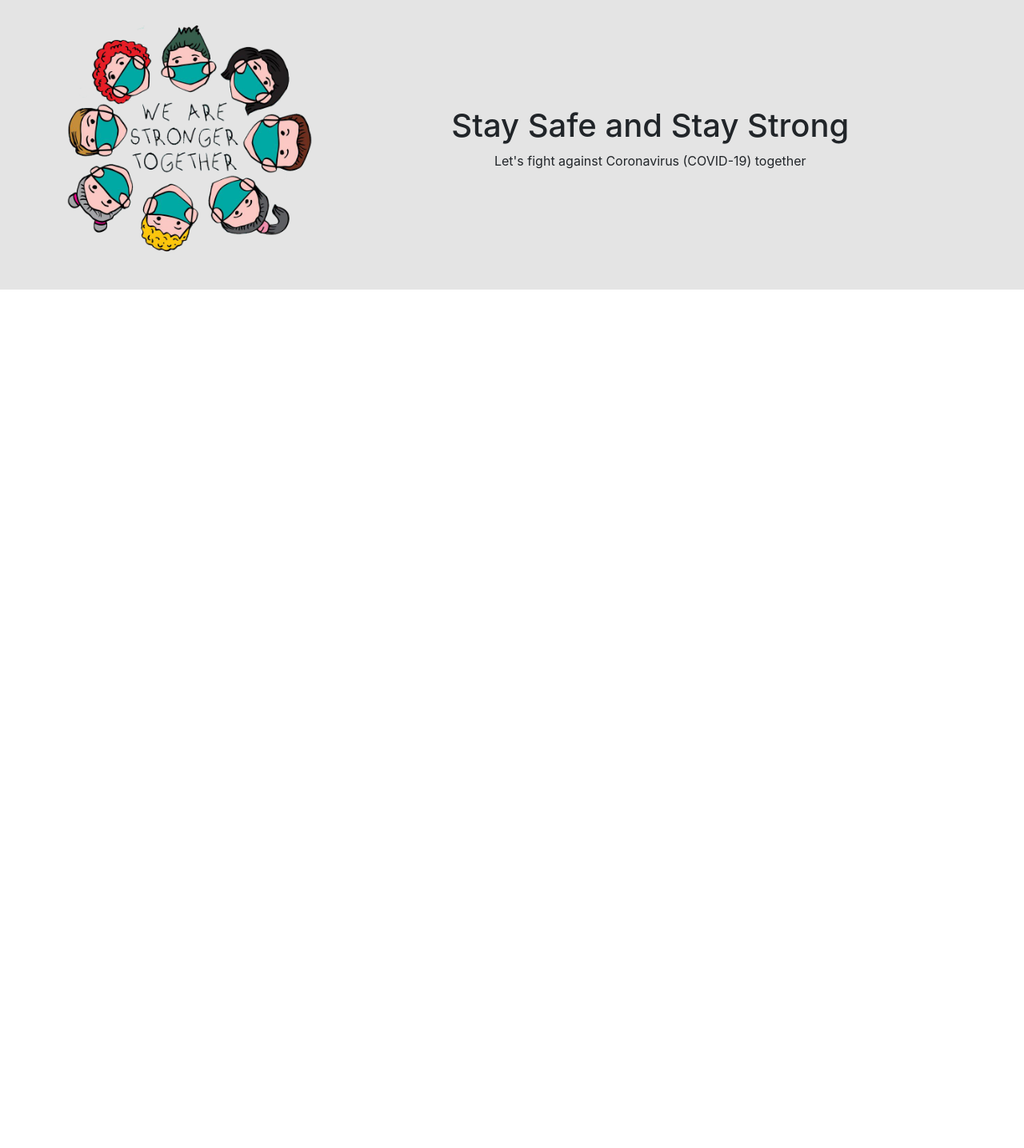
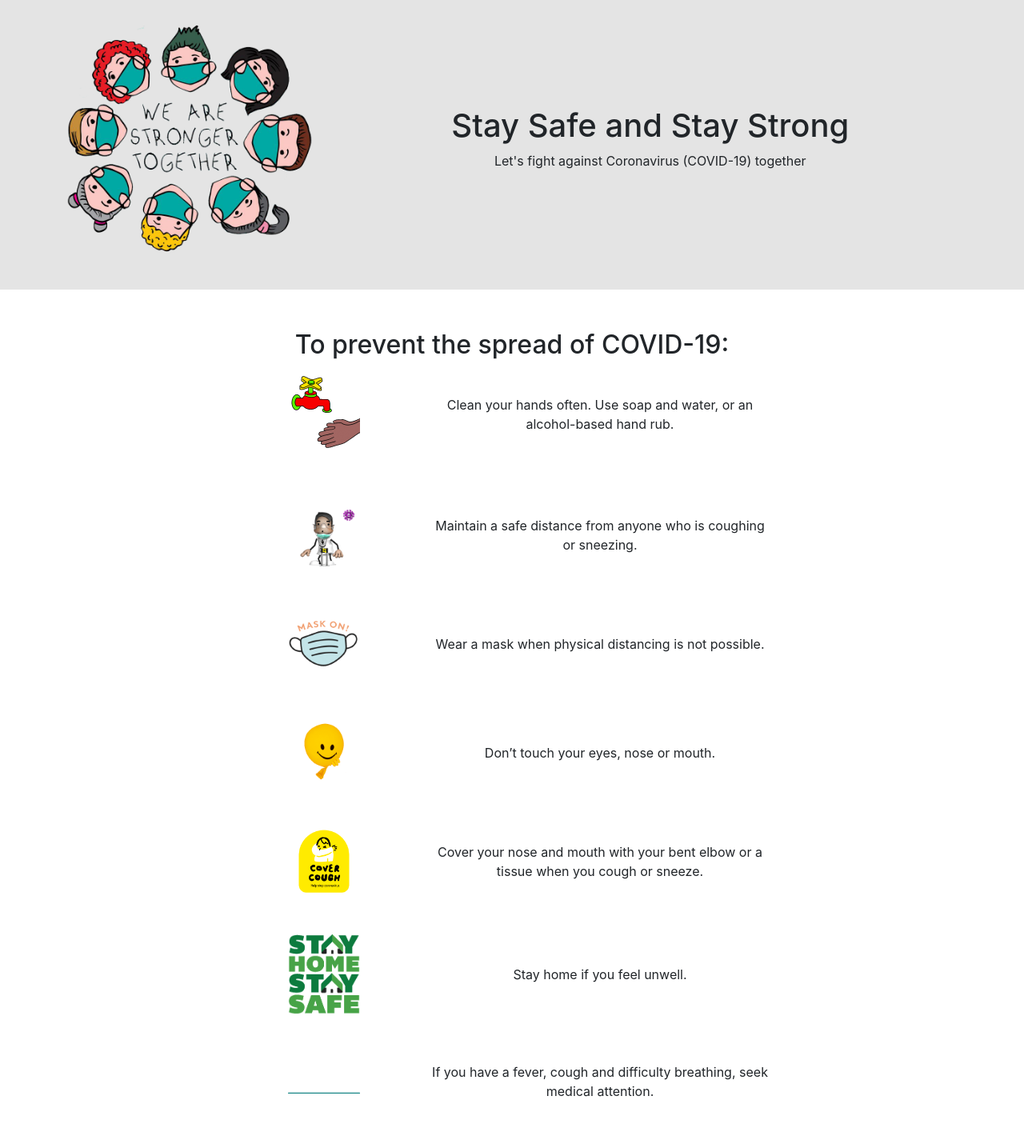
Before and after one commit to ajinkyacodes/coronavirus-update, a PHP site: page / in a window 1280 px wide. Shown: the whole page at 80% size. Before the commit the page ends 362 px from the top, so only its background shows below. Run offline with PHP 8.4, Linux system fonts and the light colour scheme.

Commit message:
Prevention section completed

```diff
--- a/assets/css/style.css
+++ b/assets/css/style.css
@@ -16,18 +16,59 @@ img {
 *   WEBSITE STYLING
 ############################################################################################################*/
 
+/* Header Styling */
+
 header { background-color: #e4e4e4; }
 
 header .wrapper {
+    display: -webkit-box;
+    display: -ms-flexbox;
     display: flex;
+    -webkit-box-align: center;
+    -ms-flex-align: center;
     align-items: center;
 }
 
 header figure {
+    -ms-flex-preferred-size: 30%;
     flex-basis: 30%;
 }
 
 header .header-text {
+    -ms-flex-preferred-size: 70%;
     flex-basis: 70%;
     text-align: center;
 }
+
+/* Prevent Styling */
+
+.prevent { margin-top: 50px; }
+
+.prevent .wrapper { width: 50%; }
+
+.prevent h2 { text-align: center; }
+
+.preventions-ul li {
+    margin-bottom: 30px;
+    display: -webkit-box;
+    display: -ms-flexbox;
+    display: flex;
+    -webkit-box-align: center;
+    -ms-flex-align: center;
+    align-items: center;
+    -webkit-box-pack: start;
+    -ms-flex-pack: start;
+    justify-content: flex-start;
+}
+
+.preventions-ul li figure {
+    margin-right: 15%;
+    -ms-flex-preferred-size: 15%;
+    flex-basis: 15%;
+}
+
+.preventions-ul li p {
+    -ms-flex-preferred-size: 70%;
+    flex-basis: 70%;
+    text-align: center;
+}
--- a/index.php
+++ b/index.php
@@ -25,9 +25,55 @@
 		</div>
 	</header>
 	<main>
-		<div class="wrapper">
-
-		</div>
+		<section class="prevent">
+			<div class="wrapper">
+				<h2>To prevent the spread of COVID-19:</h2>
+				<ul class="preventions-ul">
+					<li>
+						<figure>
+							<img src="assets/images/corona-icon(1).gif" alt="Clean your hands">
+						</figure>
+						<p>Clean your hands often. Use soap and water, or an alcohol-based hand rub.</p>
+					</li>
+					<li>
+						<figure>
+							<img src="assets/images/corona-icon(17).gif" alt="Clean your hands">
+						</figure>
+						<p>Maintain a safe distance from anyone who is coughing or sneezing.</p>
+					</li>
+					<li>
+						<figure>
+							<img src="assets/images/corona-icon(6).gif" alt="Clean your hands">
+						</figure>
+						<p>Wear a mask when physical distancing is not possible.</p>
+					</li>
+					<li>
+						<figure>
+							<img src="assets/images/corona-icon(39).gif" alt="Clean your hands">
+						</figure>
+						<p>Don’t touch your eyes, nose or mouth.</p>
+					</li>
+					<li>
+						<figure>
+							<img src="assets/images/corona-icon(34).gif" alt="Clean your hands">
+						</figure>
+						<p>Cover your nose and mouth with your bent elbow or a tissue when you cough or sneeze.</p>
+					</li>
+					<li>
+						<figure>
+							<img src="assets/images/corona-icon(5).gif" alt="Clean your hands">
+						</figure>
+						<p>Stay home if you feel unwell.</p>
+					</li>
+					<li>
+						<figure>
+							<img src="assets/images/corona-icon(44).gif" alt="Clean your hands">
+						</figure>
+						<p>If you have a fever, cough and difficulty breathing, seek medical attention.</p>
+					</li>
+				</ul>
+			</div>
+		</section>
 	</main>
 	<footer>
 		<div class="wrapper">
```
Also changed, not shown: assets/images/corona-icon(30).gif (added), assets/images/corona-icon(31).gif (added), assets/images/corona-icon(32).gif (added), assets/images/corona-icon(33).gif (added), assets/images/corona-icon(34).gif (added), assets/images/corona-icon(35).gif (added), assets/images/corona-icon(36).gif (added), assets/images/corona-icon(37).gif (added), assets/images/corona-icon(38).gif (added), assets/images/corona-icon(39).gif (added), assets/images/corona-icon(40).gif (added), assets/images/corona-icon(41).gif (added), assets/images/corona-icon(42).gif (added), assets/images/corona-icon(43).gif (added), 3 more files.
